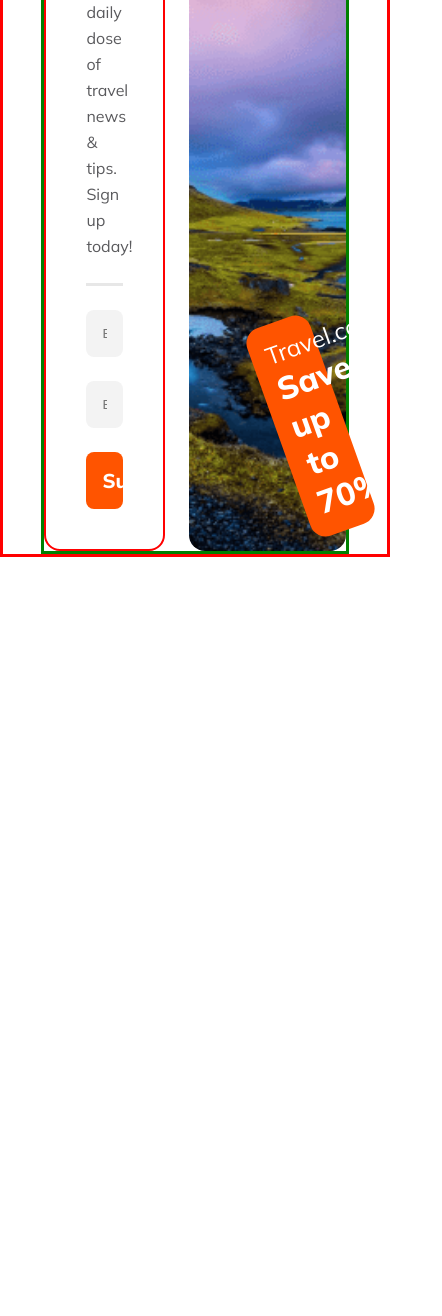
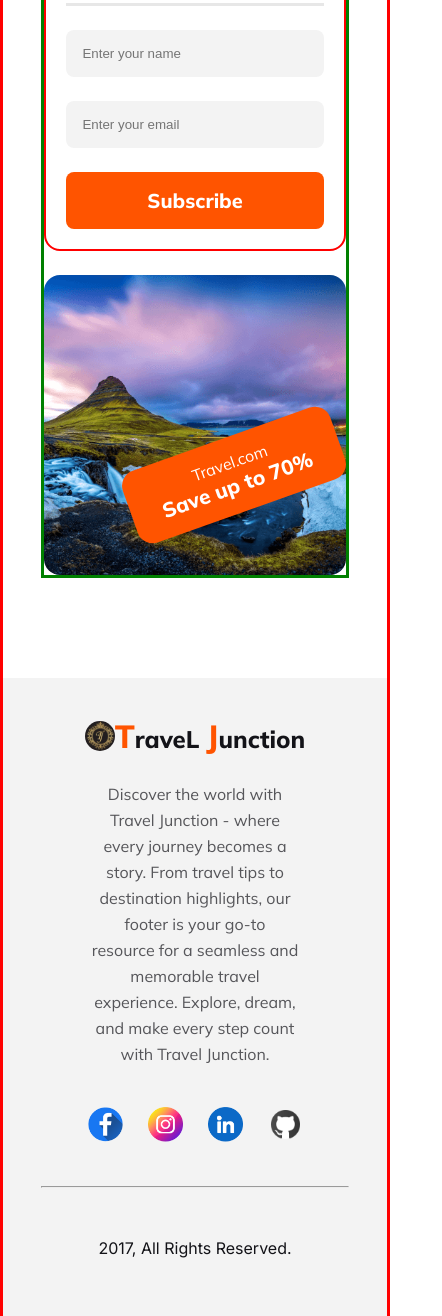
Before and after one commit to ShahAlom47/Assignment--2-Travel-J, a plain HTML site: page index.html in a window 390 px wide. Shown: the part 6235-7551 px from the top of the page, 442 px wide, since content can reach past the window. Before the commit the page ends 6792 px from the top, so only its background shows below. Drawn offline with Linux system fonts and the light colour scheme.

Commit message:
added footer section

```diff
--- a/Style/responsive.css
+++ b/Style/responsive.css
@@ -150,3 +150,50 @@
 
 
     /* demo-secrion end  */
+
+
+    /* letter section start  */
+
+    .letter-sec {
+        flex-direction: column;
+
+    }
+
+    .form-box  {
+        width: 100%;
+        padding: 20px;
+    }
+    .img-box {
+        width: 100%;
+        height: 300px;
+
+    }
+
+
+    .img-tag {
+        width: 73%;
+        top: 54%;
+        left: 26.5%;
+
+    }
+
+    .img-tag h2 {
+        font-size: 1rem;
+    }
+
+    .img-tag h1 {
+        font-size: 1.3rem;
+    }
+
+    /* letter section end */
+
+    /* footer start  */
+
+    footer{
+        padding: 10% 10% 2% 10% ;
+        }
+
+
+
+
+    /* footer end  */
--- a/Style/style.css
+++ b/Style/style.css
@@ -728,19 +728,19 @@ form .submit-btn {
     background-size: cover;
 }
 
-.img-tag{
+.img-tag {
     width: 43%;
     border-radius: 16px;
-background: #FF5400;
-transform: rotate(-19.628deg);
-padding: 15px;
-text-align: center;
-position: relative;
-top: 66%;
-left: 56.5%;
+    background: #FF5400;
+    transform: rotate(-19.628deg);
+    padding: 15px;
+    text-align: center;
+    position: relative;
+    top: 63%;
+    left: 54.5%;
 }
 
-.img-tag h2{
+.img-tag h2 {
     color: #FFF;
     text-align: center;
     font-family: Mulish;
@@ -749,7 +749,8 @@ left: 56.5%;
     font-weight: 400;
     line-height: normal;
 }
-.img-tag h1{
+
+.img-tag h1 {
     color: #FFF;
     font-family: Mulish;
     font-size: 32px;
@@ -757,3 +758,66 @@ left: 56.5%;
     font-weight: 800;
     line-height: normal;
 }
+
+/* letter section end */
+
+
+/* footer start  */
+footer {
+    margin-top: 100px;
+    background: rgba(19, 19, 24, 0.05);
+
+    padding: 5% 20% 2% 20%;
+
+
+}
+
+.footer-container {
+    margin: auto;
+}
+
+
+.footer-title {
+
+    justify-content: center;
+
+}
+
+.footer-discription {
+    text-align: center;
+    margin: 25px 50px;
+}
+
+.footer-social-link {
+    display: flex;
+    gap: 25px;
+    justify-content: center;
+    margin: 40px;
+}
+
+.footer-social-link img {
+    height: 35px;
+    width: 35px;
+}
+
+.footer-social-link a:hover{
+    transform: scale(1.1);
+}
+
+hr {
+    background: rgba(19, 19, 24, 0.10);
+}
+
+.copy-right {
+
+    color: #131318;
+    font-family: Inter;
+    font-size: 16px;
+    font-style: normal;
+    font-weight: 300;
+    line-height: normal;
+    text-align: center;
+    margin: 50px;
+}
+
+/* footer end  */
--- a/index.html
+++ b/index.html
@@ -310,7 +310,7 @@
     <form action="">
 
         <input type="text" name="" id="" placeholder="Enter your name">
-        <input type="email" name="" id="" placeholder="Enter your name">
+        <input type="email" name="" id="" placeholder="Enter your email">
         <input type="submit" value="Subscribe" class="submit-btn">
     </form>
 </div>
@@ -332,8 +332,36 @@
 
     </main>
     <footer>
+<div class="footer-container">
+        <div class="logo-sec footer-title">
+            <img src="Images/logo2.jpg" alt="">
+            <h1>
+                <span class="logo-travel">T</span>raveL <span class="logo-travel">J</span>unction
+            </h1>
+
+        </div>
 
 
+            <p class="cmn-text-style  footer-discription">Discover the world with Travel Junction - where every journey becomes a story. From travel tips to destination highlights, our footer is your go-to resource for a seamless and memorable travel experience. Explore, dream, and make every step count with Travel Junction.</p>
+
+
+
+        <div class="footer-social-link">
+            <a href=""><img src="Images/Facebook.png" alt=""></a>
+            <a href=""><img src="Images/Instagram.png" alt=""></a>
+            <a href=""><img src="Images/Linkedin.png" alt=""></a>
+            <a href=""><img src="Images/github.png" alt=""></a>
+
+        </div>
+        <hr>
+
+
+        <p class="copy-right">2017, All Rights Reserved.</p>
+
+
+
+
+</div>
     </footer>
 </body>
 
```
Also changed, not shown: Images/Facebook.png (added), Images/Instagram.png (added), Images/Linkedin.png (added), Images/github.png (added).
